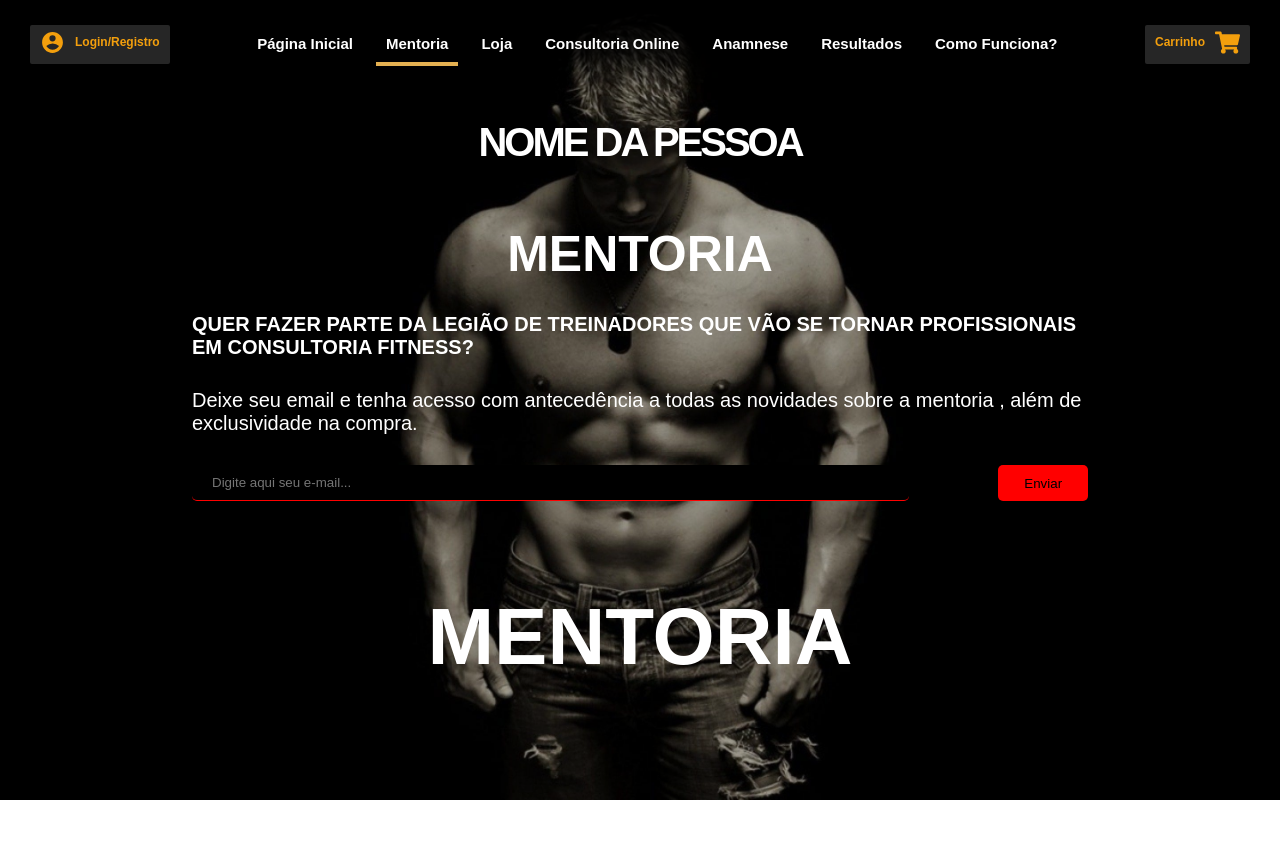
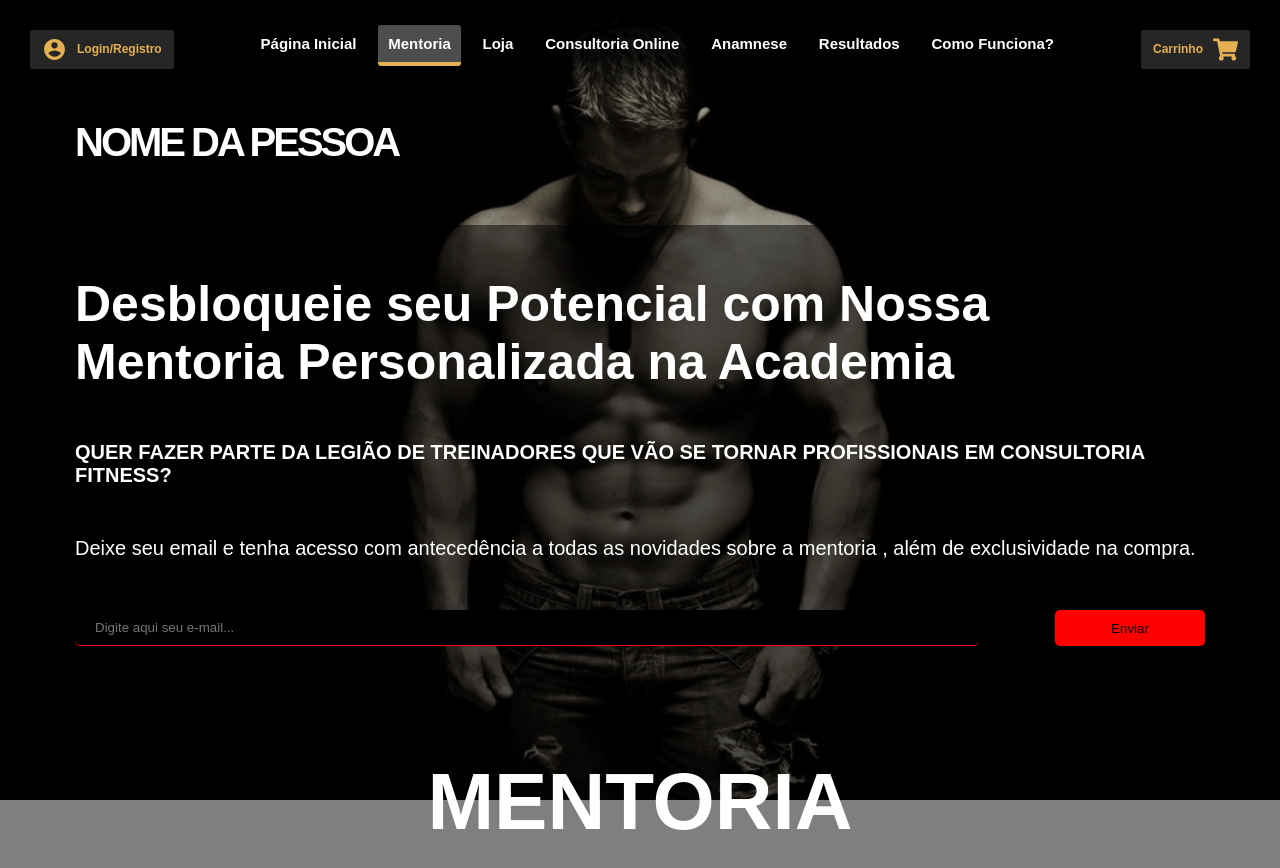
Before and after one commit to JotaEfi/gym-project, a React (Create React App) app: page /mentoria in a window 1280 px wide. Shown: the top 868 px of the page. Before the commit the page ends 800 px from the top, so only its background shows below. Built offline with nearby package versions, Linux system fonts and the light colour scheme.

Commit message:
mentoria gym logo commit

```diff
--- a/public/index.html
+++ b/public/index.html
@@ -3,11 +3,11 @@
 
 <head>
   <meta charset="utf-8" />
-  <link rel="icon" href="favicon.ico" />
+  <link rel="icon" href="./gym-logo.png" />
   <meta name="viewport" content="width=device-width, initial-scale=1" />
   <meta name="theme-color" content="#000000" />
   <meta name="description" content="Web site created using create-react-app" />
-  <link rel="apple-touch-icon" href="logo192.png" />
+  <link rel="apple-touch-icon" href="public/gym-logo.png" />
   <!--
       manifest.json provides metadata used when your web app is installed on a
       user's mobile device or desktop. See https://developers.google.com/web/fundamentals/web-app-manifest/
--- a/src/css/style.css
+++ b/src/css/style.css
@@ -25,14 +25,12 @@
     rgba(0, 0, 0, 1) 100%
   );
 }
-.nav-bar:hover {
-}
+
 .nav-bar ul {
   justify-content: space-around;
   display: flex;
   align-items: center;
-  border-radius: 0 0 20px 20px;
-  padding: 15px 10px 10px 10px;
+  padding: 15px 10px 20px 10px;
   width: 100%;
   max-width: 123rem;
 }
@@ -50,13 +48,17 @@
   transition-duration: 0.2s;
   color: rgb(203, 147, 83);
   border-bottom: 4px rgb(255, 199, 95) solid;
-  border-radius: 5px;
+  border-radius: 3px;
 }
 .nav-bar button {
   background-color: rgba(255, 255, 255, 0.15);
   border: none;
   border-radius: 2px;
   backdrop-filter: blur(5px);
+}
+.nav-bar button:hover {
+  background: rgba(255, 255, 255, 0.05);
+  transition-duration: 0.2s;
 }
 .logo {
   background-color: rgb(88, 88, 88);
@@ -70,18 +72,19 @@
   padding: 5px 10px;
   display: flex;
   align-items: center;
-  border-bottom: 4px transparent solid;
+  border: 2px transparent solid;
   justify-content: center;
-  color: rgb(243, 159, 13);
+  color: rgb(228, 176, 81);
 }
 .nav-bar-laterals:hover {
   transition-duration: 0.2s;
-  color: rgb(172, 113, 11);
+  color: rgb(164, 126, 56);
   border: 2px;
   transition-duration: 0.2s;
-  border-bottom: 4px rgba(255, 255, 255, 0.218) solid;
+  border: 2px rgba(255, 255, 255, 0.218) solid;
   border-radius: 5px;
 }
+
 .nav-bar-laterals p {
   font-size: 12px;
 }
@@ -223,20 +226,31 @@
 .mentoria-start-section {
   width: 100%;
   margin: 0 auto;
+  display: flex;
+  height: auto;
+  justify-content: center;
+  position: relative;
+  min-height: 800px;
+  height: 800px;
+  background-color: rgba(0, 0, 0, 0.5);
 }
 .mentoria-start-container {
+  padding: 50px;
+  max-width: 123rem;
+  width: 100%;
   margin: 0 15%;
   color: white;
   display: flex;
   flex-direction: column;
-  gap: 30px;
-
+  gap: 50px;
+  position: absolute;
   text-align: center;
 }
 .mentoria-start-content {
   display: flex;
+  text-align: start;
   flex-direction: column;
-  gap: 30px;
+  gap: 50px;
 }
 .mentoria-start-container h1 {
   font-size: 50px;
@@ -267,7 +281,7 @@
 }
 .mentoria-start-form form button {
   padding: 10px 20px;
-  width: 10%;
+  width: 150px;
   border: none;
   background-color: red;
   border-radius: 5px;
@@ -306,4 +320,6 @@
 /* ============================================= */
 ul a.active {
   border-bottom: 4px rgb(228, 176, 81) solid;
+  background: rgba(255, 255, 255, 0.3);
+  border-radius: 3px;
 }
--- a/src/js/pages/mentoria.js
+++ b/src/js/pages/mentoria.js
@@ -12,14 +12,19 @@ function Mentoria() {
           <img src={GymImg1} alt="Imagem da Academia" />
         </div>
 
-        <div className="main-content-content">
-          <h1>Nome da Pessoa</h1>
+        <div class="main-content-content">
+          <div>
+            <h1>Nome da Pessoa</h1>
+          </div>
         </div>
       </div>
       <section className="mentoria-start-section">
         <div className="mentoria-start-container">
           <div className="mentoria-start-content">
-            <h1>MENTORIA</h1>
+            <h1>
+              Desbloqueie seu Potencial com Nossa Mentoria Personalizada na
+              Academia
+            </h1>
             <h4>
               QUER FAZER PARTE DA LEGIÃO DE TREINADORES QUE VÃO SE TORNAR
               PROFISSIONAIS EM CONSULTORIA FITNESS?
```
Also changed, not shown: public/gym-logo.png (added).
